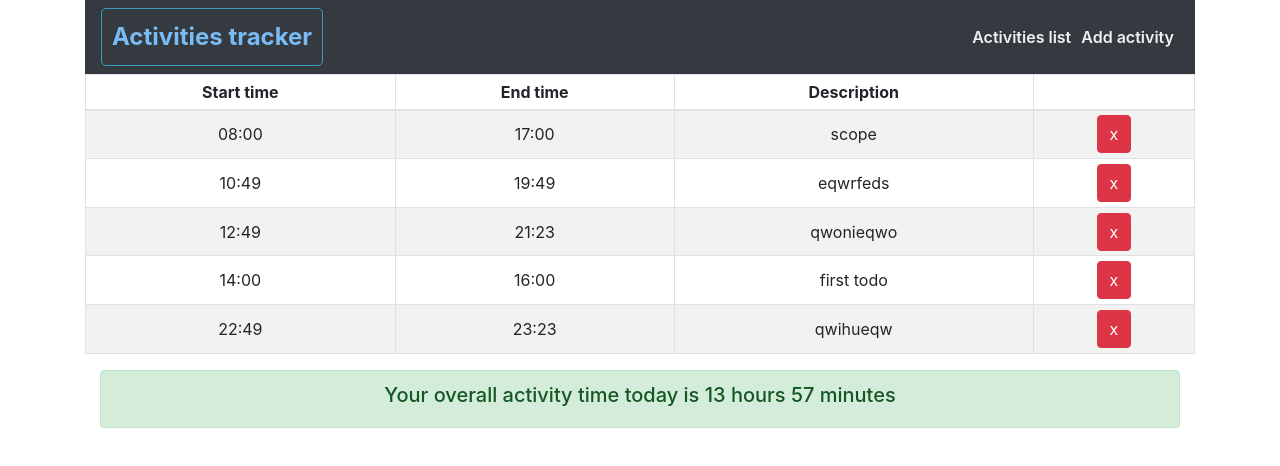
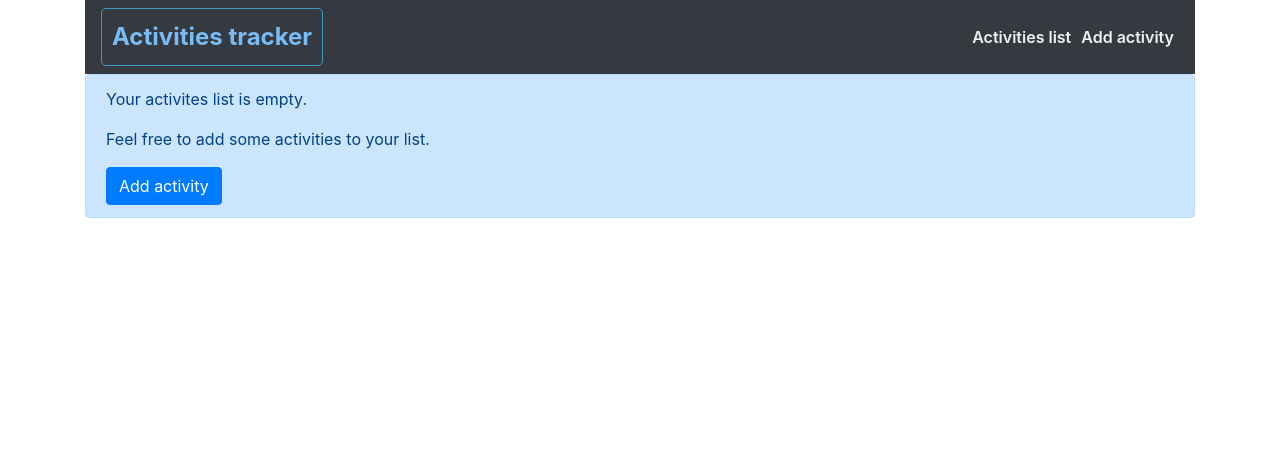
Before and after one commit to edekk/activity_tracker, a React (Create React App) app: page /activities in a window 1280 px wide. Shown: the top 466 px of the page. Built offline with nearby package versions, Linux system fonts and the light colour scheme.

Commit message:
removed test data

```diff
--- a/src/App.js
+++ b/src/App.js
@@ -6,38 +6,7 @@ import RandomId from './utilities/IdGenerator';
 
 class App extends Component {
   state = {
-    activities: [
-      {
-        start: '08:00',
-        end: '17:00',
-        description: 'scope',
-        id: RandomId()
-      },
-      {
-        start: '14:00',
-        end: '16:00',
-        description: 'first todo',
-        id: RandomId()
-      },
-      {
-        start: '10:49',
-        end: '19:49',
-        description: 'eqwrfeds',
-        id: RandomId()
-      },
-      {
-        start: '12:49',
-        end: '21:23',
-        description: 'qwonieqwo',
-        id: RandomId()
-      },
-      {
-        start: '22:49',
-        end: '23:23',
-        description: 'qwihueqw',
-        id: RandomId()
-      }
-    ]
+    activities: []
   }
 
   addActivityHandler = (newActivity) => {
--- a/src/components/Activities/Activities.js
+++ b/src/components/Activities/Activities.js
@@ -4,6 +4,9 @@ import {
     Button,
     Alert
 } from 'react-bootstrap';
+import {
+    Link
+} from "react-router-dom";
 import Summary from '../Summary/Summary';
 import './Activities.css';
 
@@ -34,7 +37,9 @@ const activities = (props) => {
     if (props.activities.length === 0) {
         return(
             <Alert variant="primary">
-                Feel free to add some activities to your list
+                <p>Your activites list is empty.</p>
+                <p>Feel free to add some activities to your list.</p>
+                <Link to="/add-activity"><Button variant="primary">Add activity</Button></Link>
             </Alert>
         );
     } else {
--- a/src/components/ActivityForm/ActivityForm.js
+++ b/src/components/ActivityForm/ActivityForm.js
@@ -65,7 +65,8 @@ const ActivityForm = (props) => {
                         <TimePicker
                             defaultValue={moment()}
                             showSecond={false}
-                            name="start" />
+                            name="start"
+                            autocomplete="off" />
                     </Form.Group>
                 </Col>
                 <Col>
@@ -74,7 +75,8 @@ const ActivityForm = (props) => {
                         <TimePicker
                         defaultValue={moment()}
                         showSecond={false}
-                        name="end" />
+                        name="end"
+                        autocomplete="off" />
                     </Form.Group>
                 </Col>
             </Row>
```
